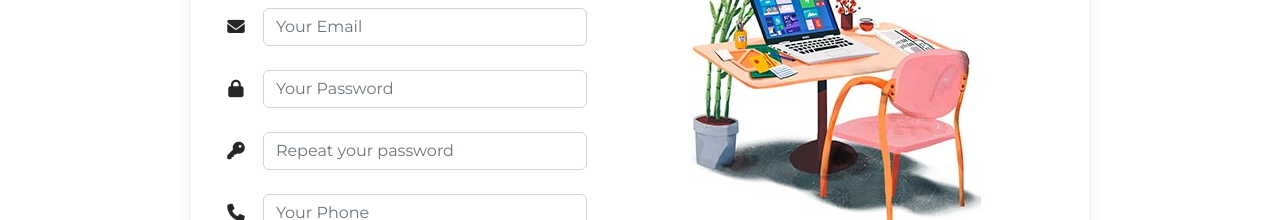
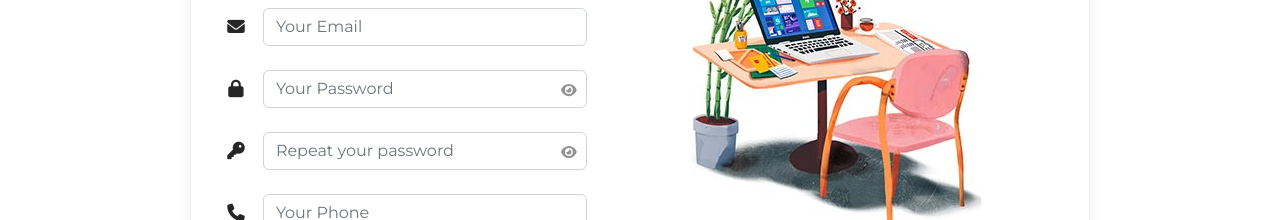
Before and after one commit to DinhhHau/CAPSTONE_React, a React (Create React App) app: page /registerfrm in a window 1280 px wide. Shown: the part 378-598 px from the top of the page. Built offline with nearby package versions, Linux system fonts and the light colour scheme.

Commit message:
showpass

```diff
--- a/src/pages/Profile/Profile.jsx
+++ b/src/pages/Profile/Profile.jsx
@@ -3,16 +3,22 @@ import React, { useEffect, useState } from "react";
 import { useDispatch, useSelector } from "react-redux";
 import * as Yup from "yup";
 import { getProfileApi } from "../../redux/reducers/userReducer";
-// const eye = <FontAwesomeIcon icon={faEye} />;
 import { useMutation } from "@tanstack/react-query";
 import { v4 } from "uuid";
 import userApiService from "../../api-services/user.api.service";
 import toastService from "../../util/toast.service";
-import axios from "axios";
-import { http } from "../../util/tools";
 import { deteleOrderApi } from "../../redux/reducers/productReducer";
+import { faEye } from "@fortawesome/free-solid-svg-icons";
+import { FontAwesomeIcon } from "@fortawesome/react-fontawesome";
 
+const eye = <FontAwesomeIcon icon={faEye} />;
 export default function Profile() {
+  // show pass
+  const [passwordShow, setPasswordShow] = useState(false);
+  const togglePassword = () => {
+    setPasswordShow(!passwordShow);
+  };
+  //
   const { userLogin } = useSelector((state) => state.userReducer);
   const [updateKey, setUpdateKey] = useState("hello");
   const dispatch = useDispatch();
@@ -177,22 +183,40 @@ export default function Profile() {
                   >
                     Password
                   </label>
+                  <div className="d-dlex mx-0" style={{ position: "relative" }}>
                     <input
+                      type={passwordShow ? "text" : "password"}
                       id="password"
                       name="password"
-                    type="text"
                       className="form-control"
                       value={frmProfile.values.password}
                       onChange={frmProfile.handleChange}
                       onBlur={frmProfile.handleBlur}
                     />
-                  {frmProfile.errors.password && frmProfile.touched.password ? (
+                    {frmProfile.errors.password &&
+                    frmProfile.touched.password ? (
                       <span className="text-danger mt-3">
                         {frmProfile.errors.password}
                       </span>
                     ) : (
                       ""
                     )}
+                    <button
+                      type="button"
+                      className="show"
+                      style={{
+                        position: "absolute",
+                        top: 8.5,
+                        right: 10,
+                        border: "none",
+                        opacity: "0.5",
+                        background: "none",
+                      }}
+                      onClick={togglePassword}
+                    >
+                      <i>{eye}</i>
+                    </button>
+                  </div>
                 </div>
               </div>
               <div className="form-group d-flex flex-column justify-content-end align-items-end">
--- a/src/pages/Register/RegisterForm.jsx
+++ b/src/pages/Register/RegisterForm.jsx
@@ -1,12 +1,21 @@
-import React from "react";
+import React, { useState } from "react";
 import singup from "../../assets/img/signup-image.jpg";
 import { useFormik } from "formik";
 import * as Yup from "yup";
 import { useDispatch } from "react-redux";
 import { registeApi } from "../../redux/reducers/userReducer";
 import { NavLink } from "react-router-dom";
+import { faEye } from "@fortawesome/free-solid-svg-icons";
+import { FontAwesomeIcon } from "@fortawesome/react-fontawesome";
 
+const eye = <FontAwesomeIcon icon={faEye} />;
 export default function RegisterForm() {
+  // show pass
+  const [passwordShow, setPasswordShow] = useState(false);
+  const togglePassword = () => {
+    setPasswordShow(!passwordShow);
+  };
+  //
   const dispatch = useDispatch();
   const frm = useFormik({
     initialValues: {
@@ -111,8 +120,12 @@ export default function RegisterForm() {
                 </div>
                 <div className="d-flex flex-row align-items-center mb-4">
                   <i className="fas fa-lock fa-lg me-3 fa-fw" />
-                  <div className="form-outline flex-fill mb-0">
+                  <div
+                    className="form-outline flex-fill mb-0"
+                    style={{ position: "relative" }}
+                  >
                     <input
+                      type={passwordShow ? "text" : "password"}
                       className="form-control"
                       id="password"
                       name="password"
@@ -130,12 +143,31 @@ export default function RegisterForm() {
                         ""
                       )}
                     </div>
+                    <button
+                      type="button"
+                      className="show"
+                      style={{
+                        position: "absolute",
+                        top: 8.5,
+                        right: 10,
+                        border: "none",
+                        opacity: "0.5",
+                        background: "none",
+                      }}
+                      onClick={togglePassword}
+                    >
+                      <i>{eye}</i>
+                    </button>
                   </div>
                 </div>
                 <div className="d-flex flex-row align-items-center mb-4">
                   <i className="fas fa-key fa-lg me-3 fa-fw" />
-                  <div className="form-outline flex-fill mb-0">
+                  <div
+                    className="form-outline flex-fill mb-0"
+                    style={{ position: "relative" }}
+                  >
                     <input
+                      type={passwordShow ? "text" : "password"}
                       className="form-control"
                       id="passwordConfirm"
                       name="passwordConfirm"
@@ -145,8 +177,7 @@ export default function RegisterForm() {
                       onBlur={frm.handleBlur}
                     />
                     <div className="text-danger position-absolute mt-1">
-                      {frm.errors.passwordConfirm &&
-                      frm.touched.passwordConfirm ? (
+                      {frm.errors.passwordConfirm ? (
                         <span className="text-danger">
                           {frm.errors.passwordConfirm}
                         </span>
@@ -154,6 +185,21 @@ export default function RegisterForm() {
                         ""
                       )}
                     </div>
+                    <button
+                      type="button"
+                      className="show"
+                      style={{
+                        position: "absolute",
+                        top: 8.5,
+                        right: 10,
+                        border: "none",
+                        opacity: "0.5",
+                        background: "none",
+                      }}
+                      onClick={togglePassword}
+                    >
+                      <i>{eye}</i>
+                    </button>
                   </div>
                 </div>
                 <div className="d-flex flex-row align-items-center mb-4">
```
Lines whose indentation alone changed are shown as unchanged.
